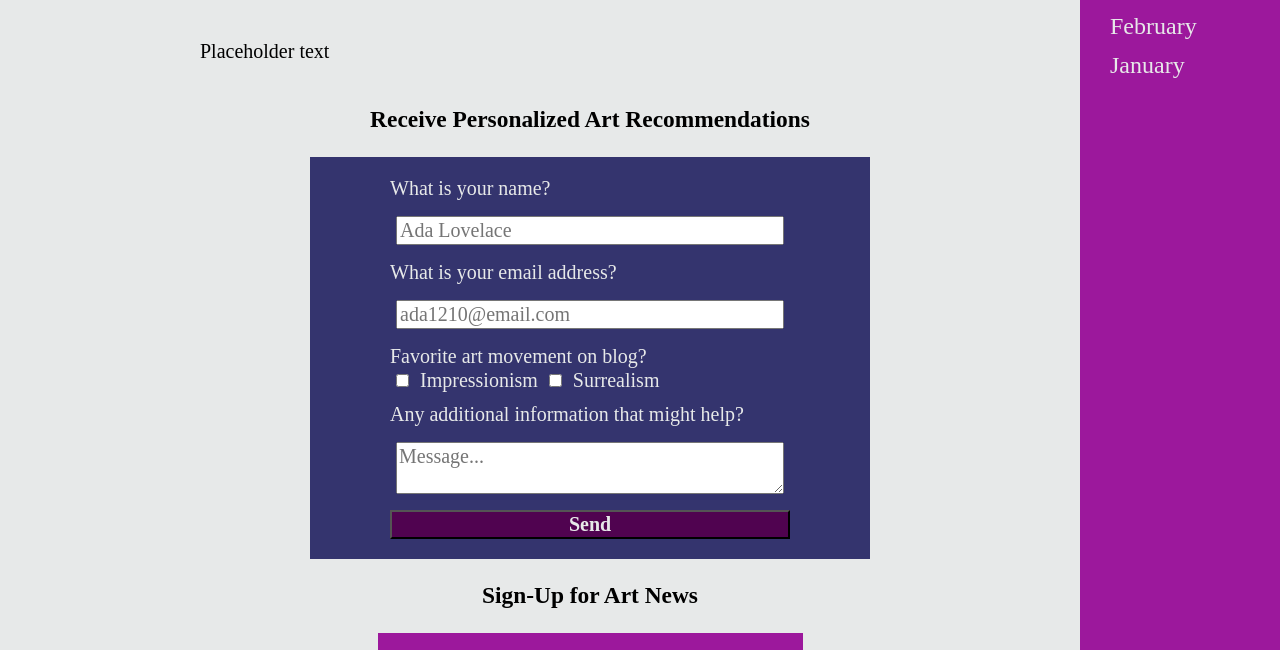
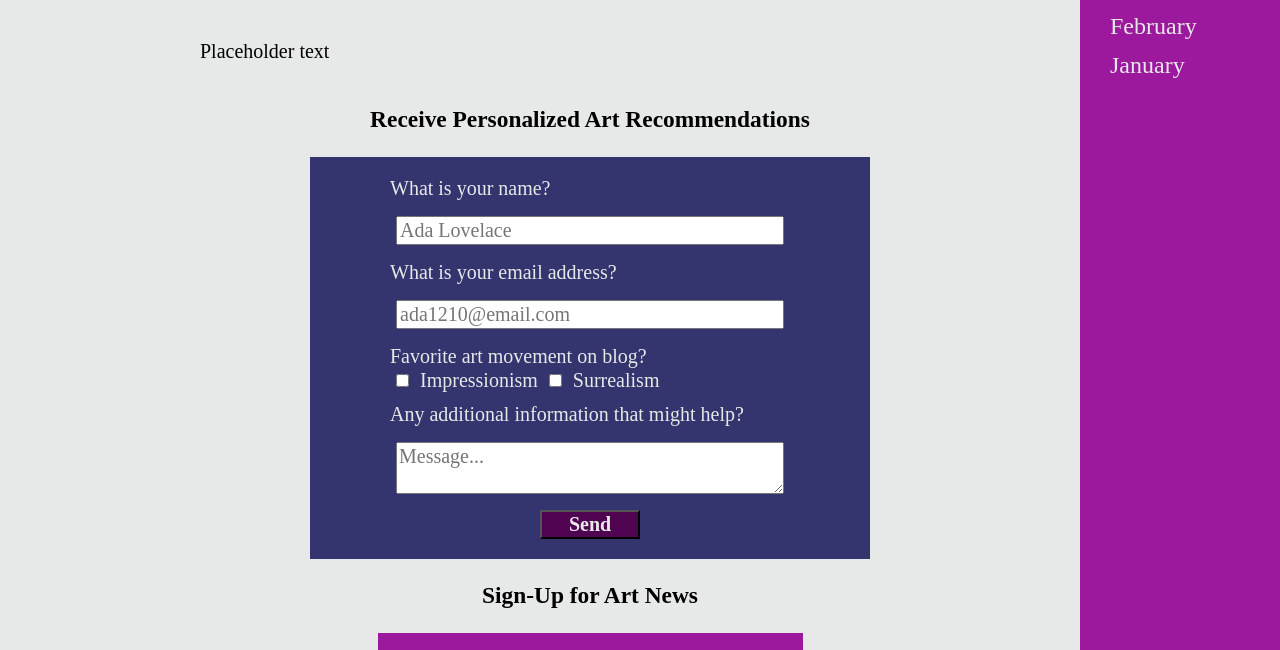
Before and after one commit to anastasia-tea/movement-gallery, a plain HTML site: page index.html in a window 1280 px wide. Shown: the part 85-735 px from the top of the page. Drawn offline with Linux system fonts and the light colour scheme.

Commit message:
Adjusted button size

```diff
--- a/style.css
+++ b/style.css
@@ -189,6 +189,8 @@ button {
     font-family: serif;
     font-size: 24px;
     font-weight: bold;
+    width: 100px;
+    align-self: center;
 }
 
 .recommendation,
```
